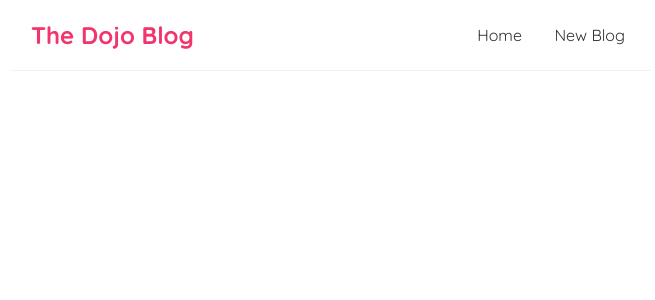
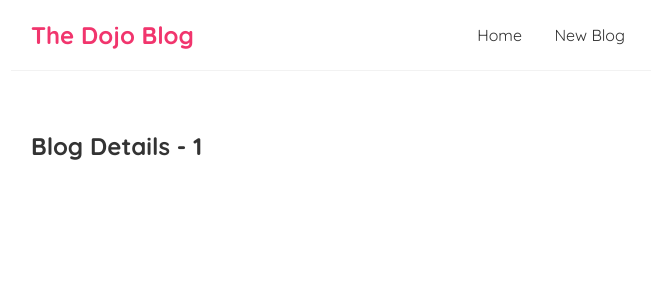
Before and after one commit to yagomateos/dojo-blog-second, a React (Create React App) app: page /blogs/1 in a window 1280 px wide. Shown: the top 300 px of the page, without its empty margins (309-964 px from the left). Built offline with nearby package versions, Linux system fonts and the light colour scheme.

Commit message:
Route Parameters

```diff
--- a/src/App.js
+++ b/src/App.js
@@ -2,6 +2,7 @@ import Navbar from "./Navbar";
 import Home from "./Home";
 import { BrowserRouter as Router, Route, Switch } from "react-router-dom";
 import Create from "./Create";
+import BlogDetails from "./BlogDetails";
 
 function App() {
   return (
@@ -16,6 +17,9 @@ function App() {
         <Route path="/create">
           <Create />
         </Route>
+        <Route path="/blogs/:id">
+        <BlogDetails/>
+        </Route>
         </Switch>
       </div>
     </div>
--- /dev/null
+++ b/src/BlogDetails.js
@@ -0,0 +1,13 @@
+import { useParams } from "react-router-dom";
+
+const BlogDetails = () => {
+  const { id } = useParams();
+
+  return (
+    <div className="blog-details">
+      <h2>Blog Details - { id }</h2>
+        </div>
+  );
+}
+
+export default BlogDetails;
--- a/src/BlogList.js
+++ b/src/BlogList.js
@@ -1,11 +1,15 @@
+import { Link } from 'react-router-dom';
+
 const BlogList = ({ blogs, title }) => {
   return (
     <div className="blog-list">
       <h2>{ title }</h2>
       {blogs.map(blog => (
-        <div className="blog-preview" key={blog.id} >
+        <div className="blog-preview" key={blog.id}>
+        <Link to={`/blogs/${blog.id}`}>
           <h2>{ blog.title }</h2>
           <p>Written by { blog.author }</p>
+          </Link>
         </div>
       ))}
     </div>
--- a/src/index.css
+++ b/src/index.css
@@ -48,3 +48,7 @@
   color: #f1356d;
   margin-bottom: 8px;
 }
+
+.blog-preview a {
+  text-decoration: none;
+}
```
